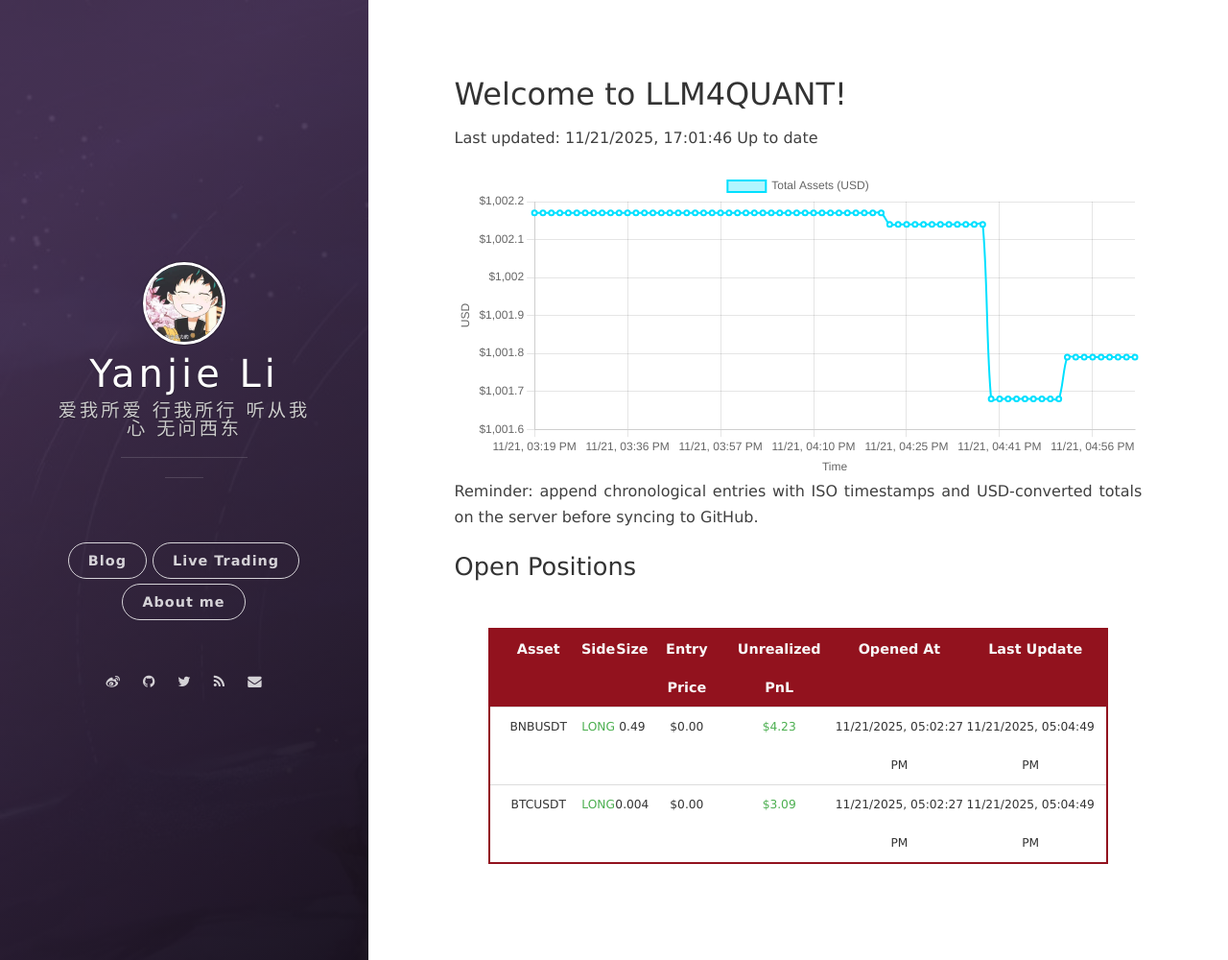
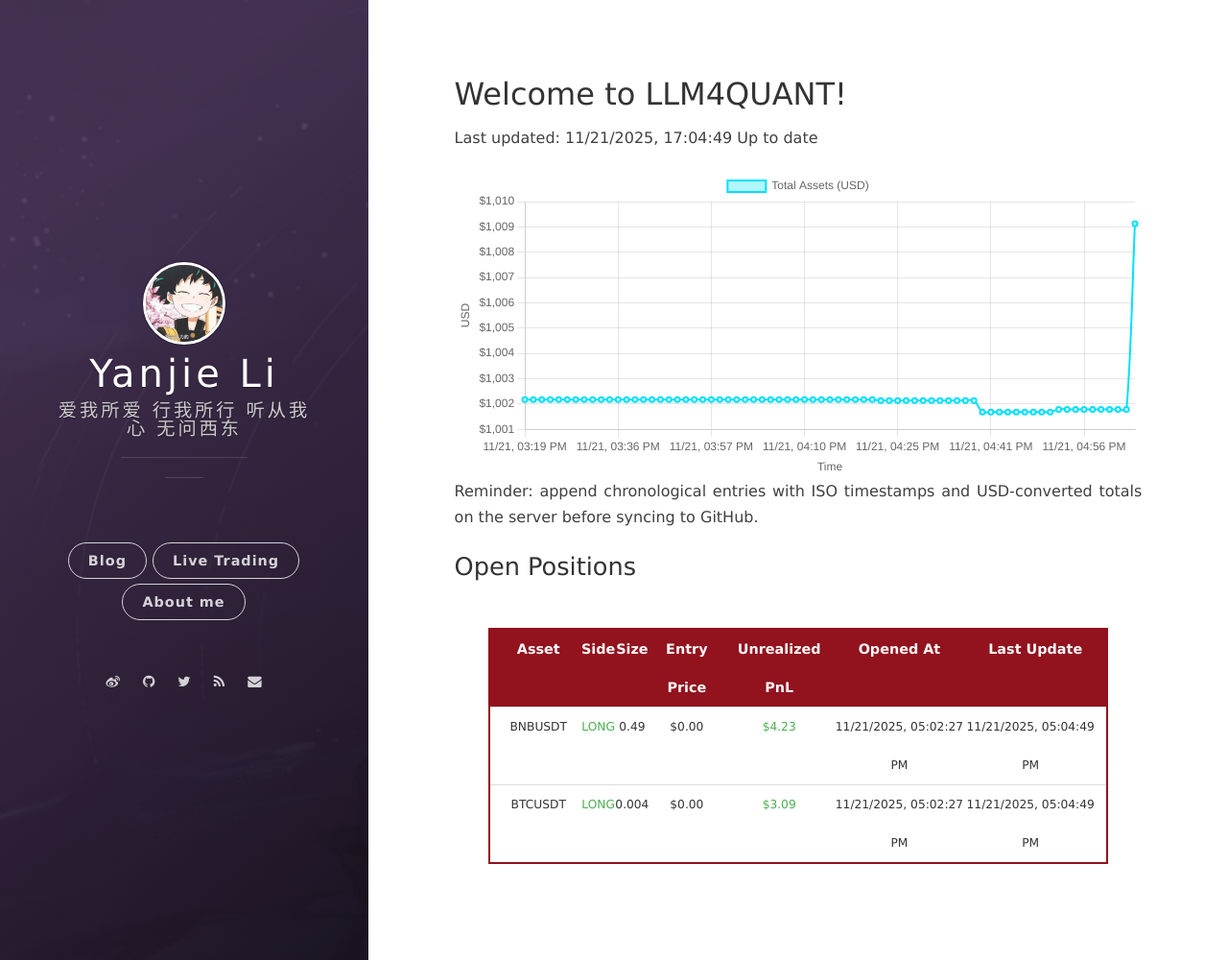
Before and after one commit to leeyegy/leeyegy.github.io, a Jekyll site: the page built from live-trading.html, in a window 1280 px wide and 1000 px high. Shown: the whole window at 96% size. Built offline with Jekyll 4.4.1, drawn with Linux system fonts in a browser that asks for light colours; nearby versions of some CDN libraries.

Commit message:
AccountMonitor: update balance history 2025-11-22T01:04:49+08:00

```diff
--- a/assets/data/binance/balance-history.json
+++ b/assets/data/binance/balance-history.json
@@ -1,5 +1,5 @@
 {
-  "generatedAt": "2025-11-22T01:01:46+08:00",
+  "generatedAt": "2025-11-22T01:04:49+08:00",
   "asset": "total_usd_value",
   "history": [
     {
@@ -289,6 +289,10 @@
     {
       "timestamp": "2025-11-22T01:01:46+08:00",
       "totalUsd": 1001.78750049
+    },
+    {
+      "timestamp": "2025-11-22T01:04:49+08:00",
+      "totalUsd": 1009.13413725
     }
   ]
 }
```
